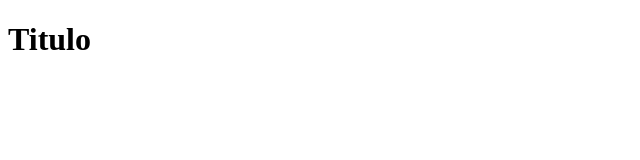
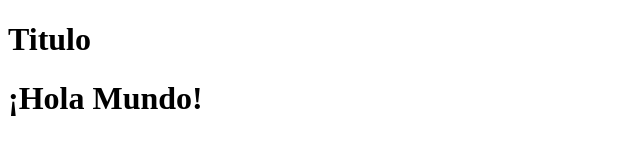
Before and after one commit to Antonio-A04/prueba111Git, a plain HTML site: page index.html in a window 1280 px wide. Shown: the whole page, without its empty margins (0-640 px from the left). Drawn offline with Linux system fonts and the light colour scheme.

Commit message:
modificacion html

```diff
--- a/index.html
+++ b/index.html
@@ -6,5 +6,6 @@
     </head>
     <body>
         <h1>Titulo</h1>
+        <h1>¡Hola Mundo!</h1>
     </body>
 </html>
```
